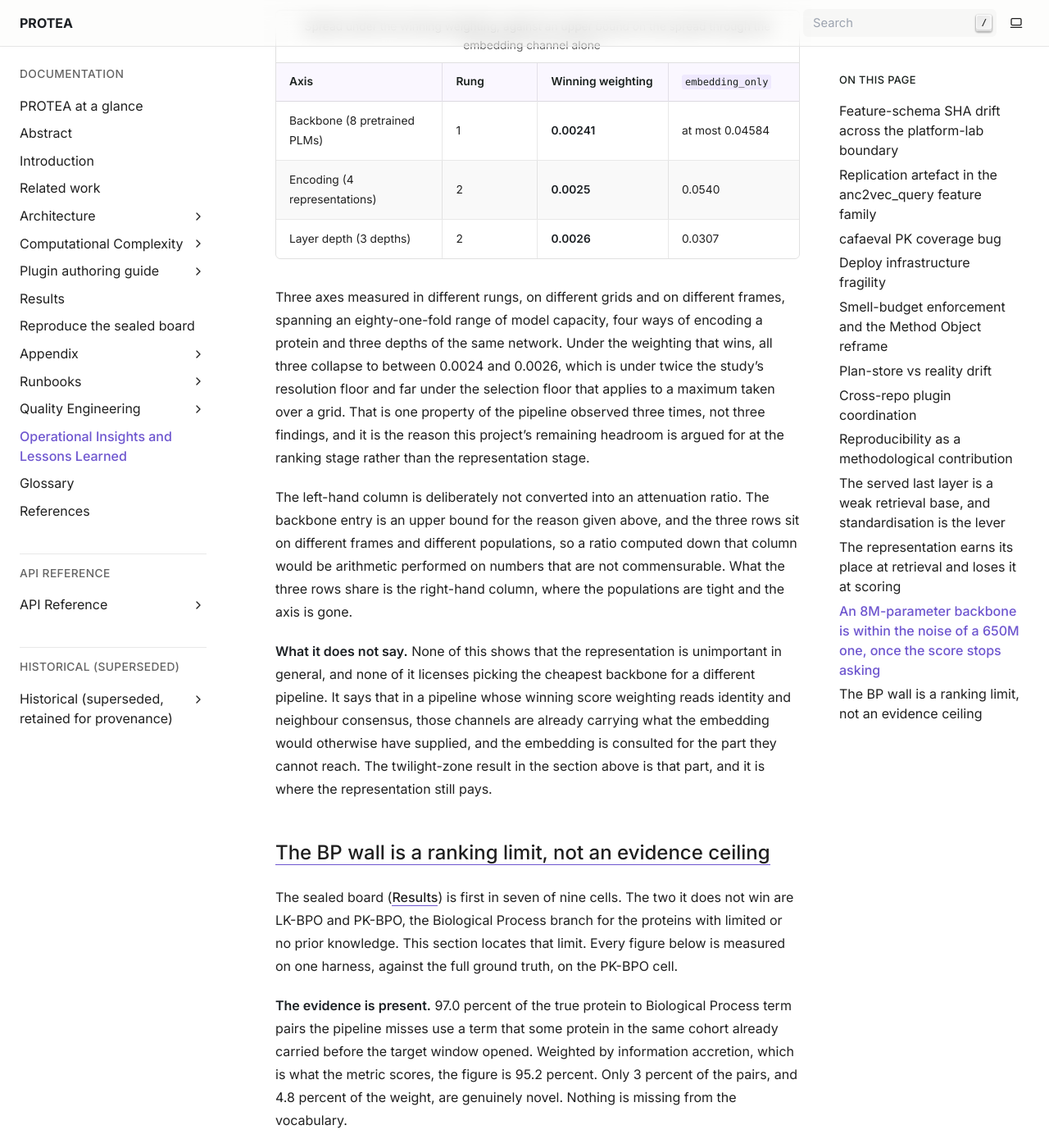
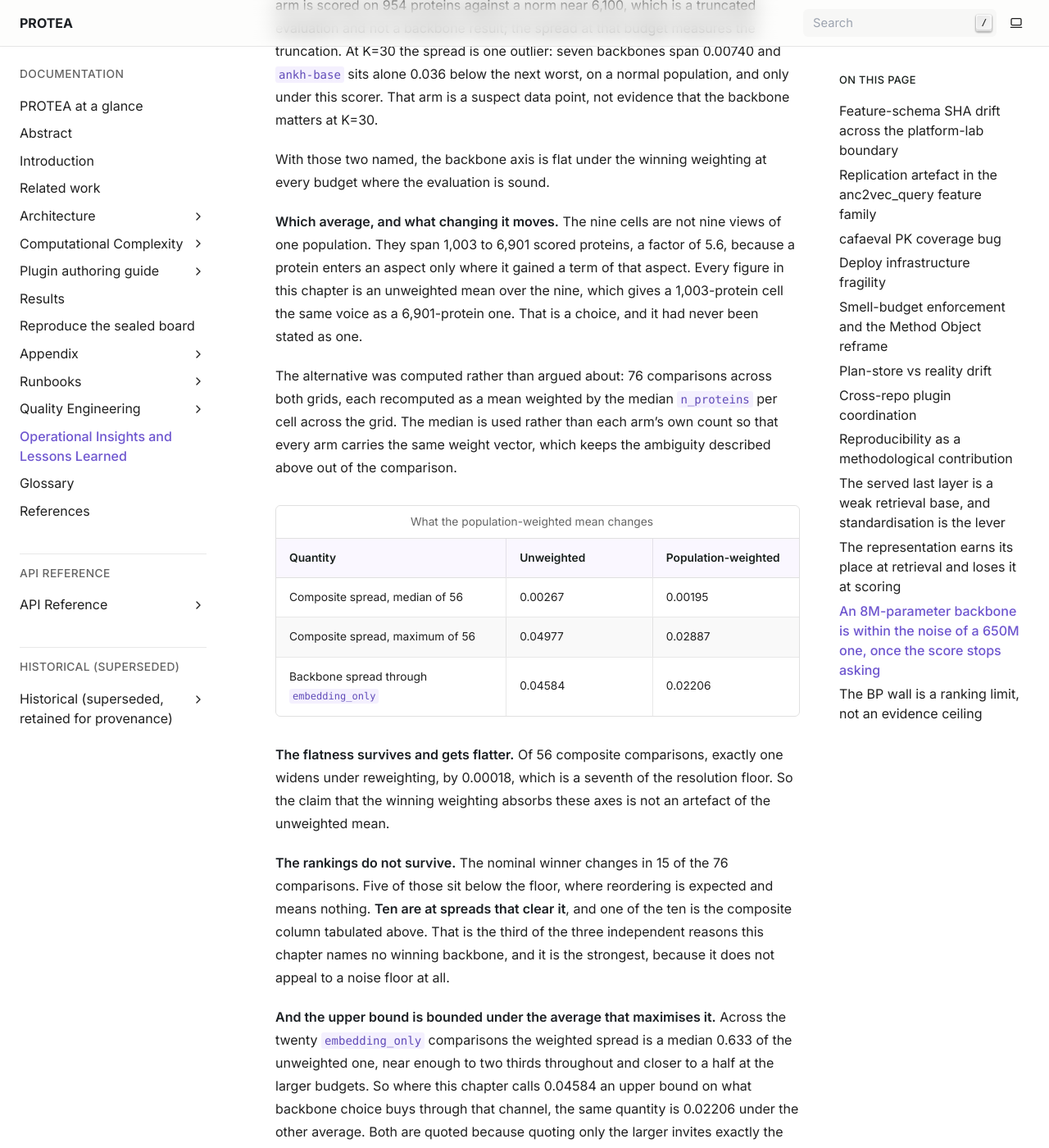
Before and after one commit to frapercan/PROTEA, a Sphinx documentation site: the page built from docs/source/insights.rst, in a window 1280 px wide and 1400 px high, scrolled down 18170 px. Shown: the whole window at 82% size. Built offline with Sphinx 7.4.7, drawn with Linux system fonts in a browser that asks for light colours; some of the changed text lies outside the part shown.

Commit message:
docs(results): say which average the chapter takes, and what changing it moves
Every figure in this chapter is an unweighted mean over nine cells. The cells
span 1,003 to 6,901 scored proteins, a factor of 5.6, because a protein enters
an aspect only where it gained a term of that aspect. So the mean gives a
1,003-protein cell the same voice as a 6,901-protein one. That is a choice and
the chapter had never stated it as one.

Rather than assert it does not matter, the alternative was computed: 76
comparisons across both grids, reweighted by the median n_proteins per cell so
every arm carries the same weight vector.

The flatness survives and gets flatter. One composite comparison of 56 widens,
by 0.00018, a seventh of the resolution floor. The claim that the winning
weighting absorbs these axes is not an artefact of the average.

The rankings do not survive. The nominal winner changes in 15 of 76, ten of
them at spreads clearing the floor, and one of those ten is the composite
column this chapter tabulates. That is a third independent reason to name no
winning backbone, and the strongest, because unlike the other two it does not
appeal to a noise floor.

The upper bound is also bounded: across the embedding_only comparisons the
weighted spread is a median 0.633 of the unweighted, so the 0.04584 this
chapter quotes as an upper bound is 0.02206 under the other average. Both are
now quoted, since quoting only the larger invites the question.

The three reasons the composite ordering is not reportable are collected into
one place: it does not correlate with its neighbouring column, it does not
reproduce across budgets at 0.56 against the embedding side's 0.85, and it does
not survive a change of average. The stale sentence about unequal search
budgets is removed, because the following paragraph already establishes that
every maximum sits at K=3 where the budget is exactly two arms per backbone.

Weighting computation contributed by the desktop session.

```diff
--- a/docs/source/insights.rst
+++ b/docs/source/insights.rst
@@ -731,16 +731,28 @@ evidence the platform cannot tell the two apart.
    2.4 percent, 6,116 to 6,264, and the population-to-score correlation is
    -0.143. That is the column the finding rests on.
 
-**There is no ordering to report in the composite column.** Its eight entries
-span 0.00241, and each entry is itself a maximum taken over eight to eleven
-arms sharing the neighbourhood sizes 3, 5, 10 and 30, so the spread between the
-backbones is smaller than the selection noise carried by any one of them. The
-unequal budgets do not explain the order either: the backbone searched hardest,
-at eleven arms, placed third, and the one that won had nine. The rank
-correlation between the two columns is 0.000, which
-is not a reversal but the signature of an absent signal: the composite column
-has no order for the ``embedding_only`` order to agree or disagree with. Any
-claim that one of these backbones is the right one, made on this evidence,
+**There is no ordering to report in the composite column**, and it fails to be
+one in three independent ways.
+
+*It does not reproduce against its own neighbour.* The rank correlation between
+the two columns is 0.000. That is not a reversal but the signature of an absent
+signal: the composite column has no order for the ``embedding_only`` order to
+agree or disagree with.
+
+*It does not reproduce across neighbourhood sizes.* Taking the four budgets as
+near-independent slices and correlating the orderings they produce, the
+``embedding_only`` side reproduces itself with a mean rank correlation of 0.85
+and never falls below 0.69. The composite side manages 0.56, with three of its
+six pairings below 0.42. An ordering that cannot agree with itself across
+budgets cannot be a reversal of anything.
+
+*It does not survive a change of average.* The nine cells are nine different
+denominators, and the mean used here weights them equally. Recomputed as a
+population-weighted mean, the winner of this very column changes, at spreads of
+0.00241 and 0.00227 that both clear the resolution floor, so this is not the
+floor excusing it.
+
+Any claim that one of these backbones is the right one, made on this evidence,
 would be a claim about which arm won a coin toss.
 
 **The flatness is not an artefact of the operating point.** Every one of the
@@ -783,6 +795,62 @@ point, not evidence that the backbone matters at K=30.
 
 With those two named, the backbone axis is flat under the winning weighting at
 every budget where the evaluation is sound.
+
+**Which average, and what changing it moves.** The nine cells are not nine
+views of one population. They span 1,003 to 6,901 scored proteins, a factor of
+5.6, because a protein enters an aspect only where it gained a term of that
+aspect. Every figure in this chapter is an unweighted mean over the nine, which
+gives a 1,003-protein cell the same voice as a 6,901-protein one. That is a
+choice, and it had never been stated as one.
+
+The alternative was computed rather than argued about: 76 comparisons across
+both grids, each recomputed as a mean weighted by the median ``n_proteins`` per
+cell across the grid. The median is used rather than each arm's own count so
+that every arm carries the same weight vector, which keeps the ambiguity
+described above out of the comparison.
+
+.. list-table:: What the population-weighted mean changes
+   :header-rows: 1
+   :widths: 44 28 28
+
+   * - Quantity
+     - Unweighted
+     - Population-weighted
+   * - Composite spread, median of 56
+     - 0.00267
+     - 0.00195
+   * - Composite spread, maximum of 56
+     - 0.04977
+     - 0.02887
+   * - Backbone spread through ``embedding_only``
+     - 0.04584
+     - 0.02206
+
+**The flatness survives and gets flatter.** Of 56 composite comparisons, exactly
+one widens under reweighting, by 0.00018, which is a seventh of the resolution
+floor. So the claim that the winning weighting absorbs these axes is not an
+artefact of the unweighted mean.
+
+**The rankings do not survive.** The nominal winner changes in 15 of the 76
+comparisons. Five of those sit below the floor, where reordering is expected and
+means nothing. **Ten are at spreads that clear it**, and one of the ten is the
+composite column tabulated above. That is the third of the three independent
+reasons this chapter names no winning backbone, and it is the strongest, because
+it does not appeal to a noise floor at all.
+
+**And the upper bound is bounded under the average that maximises it.** Across
+the twenty ``embedding_only`` comparisons the weighted spread is a median 0.633
+of the unweighted one, near enough to two thirds throughout and closer to a half
+at the larger budgets. So where this chapter calls 0.04584 an upper bound on
+what backbone choice buys through that channel, the same quantity is 0.02206
+under the other average. Both are quoted because quoting only the larger invites
+exactly the question this paragraph answers.
+
+The campaign keeps the unweighted mean, because it is the average the sealed
+board and the CAFA cell structure are already expressed in and changing it would
+make the two incomparable. What is now on record is that the choice is not
+immaterial, that what it moves is the ranking rather than the flatness, and that
+the ranking was already unreportable for two other reasons.
 
 **The same shape appears on every representation axis measured**, and it is
 the right-hand column that carries it.
```
